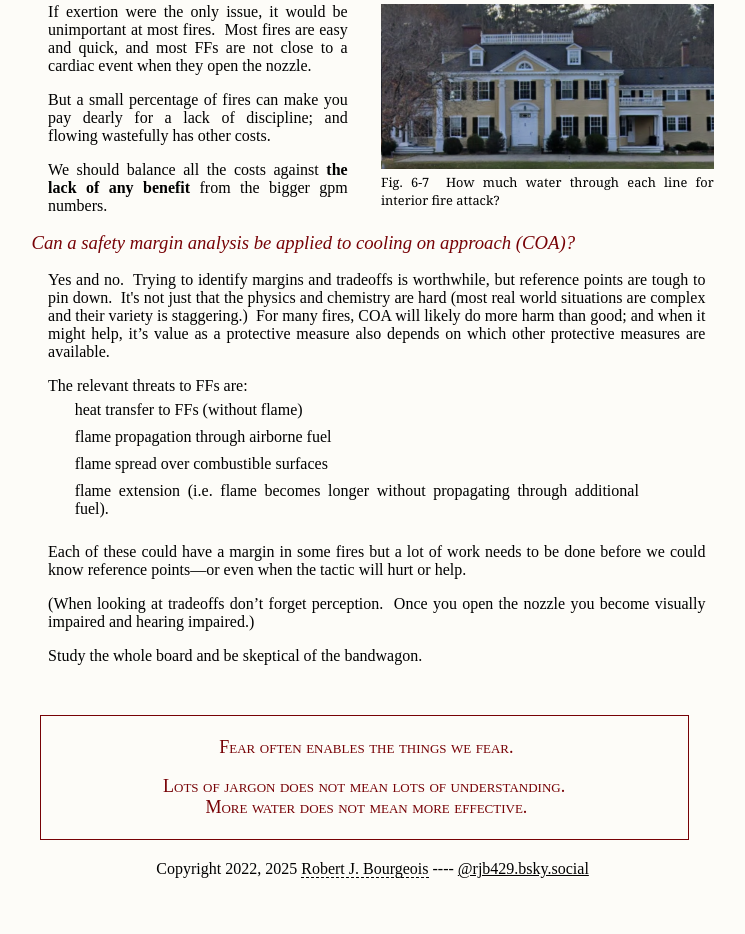
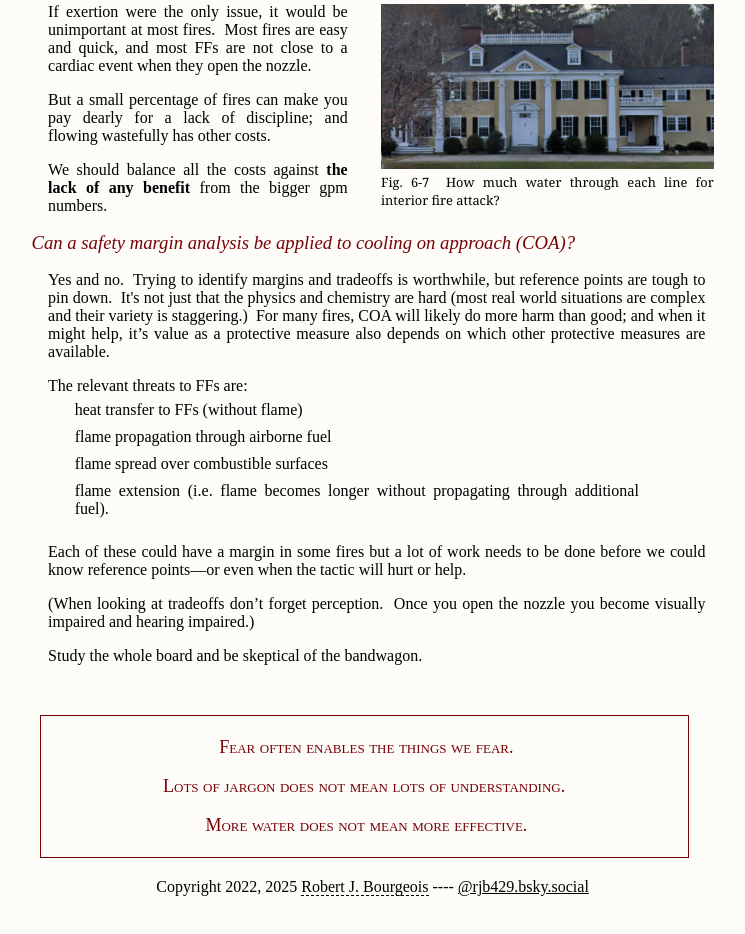
Before and after one commit to BobBourgeois/RoomFires, a plain HTML site: page GPM.html in a window 1280 px wide. Shown: the part 3201-4135 px from the top of the page, without its empty margins (261-1006 px from the left). Drawn offline with Linux system fonts and the light colour scheme.

Commit message:
Wisdom layout

```diff
--- a/GPM.html
+++ b/GPM.html
@@ -215,8 +215,8 @@ early and often.&nbsp; Be wary of vague answers.&nbsp; Be wary of a fast present
 </section>
 <section class="Wisdom">
 	<p>Fear often enables the things we fear.</p>
-	<p>Lots of jargon does not mean lots of understanding.&nbsp; <br>
-More water does not mean more effective.</p>
+	<p>Lots of jargon does not mean lots of understanding.&nbsp; <br></p>
+    <p>More water does not mean more effective.</p>
 
 </section>
 
```
